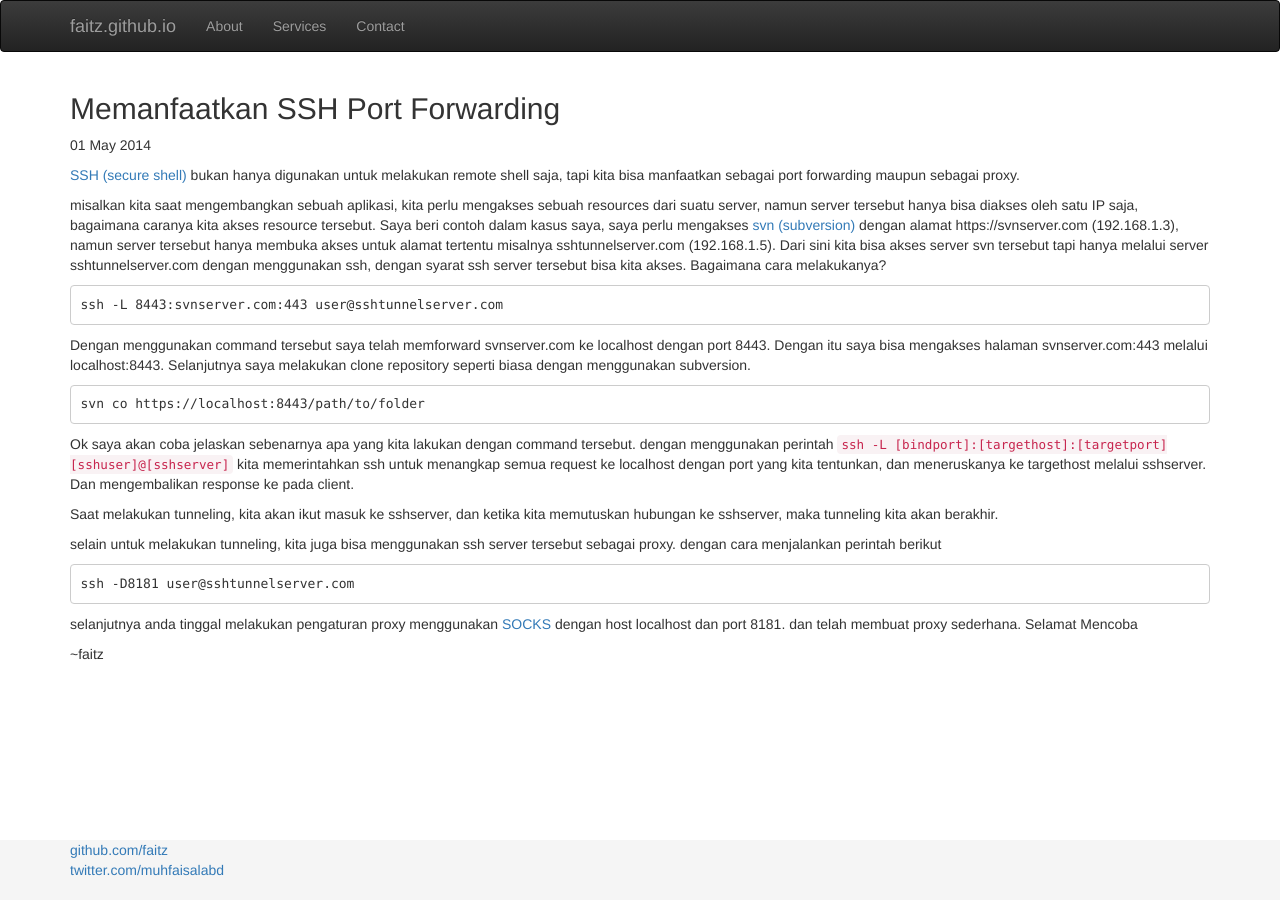
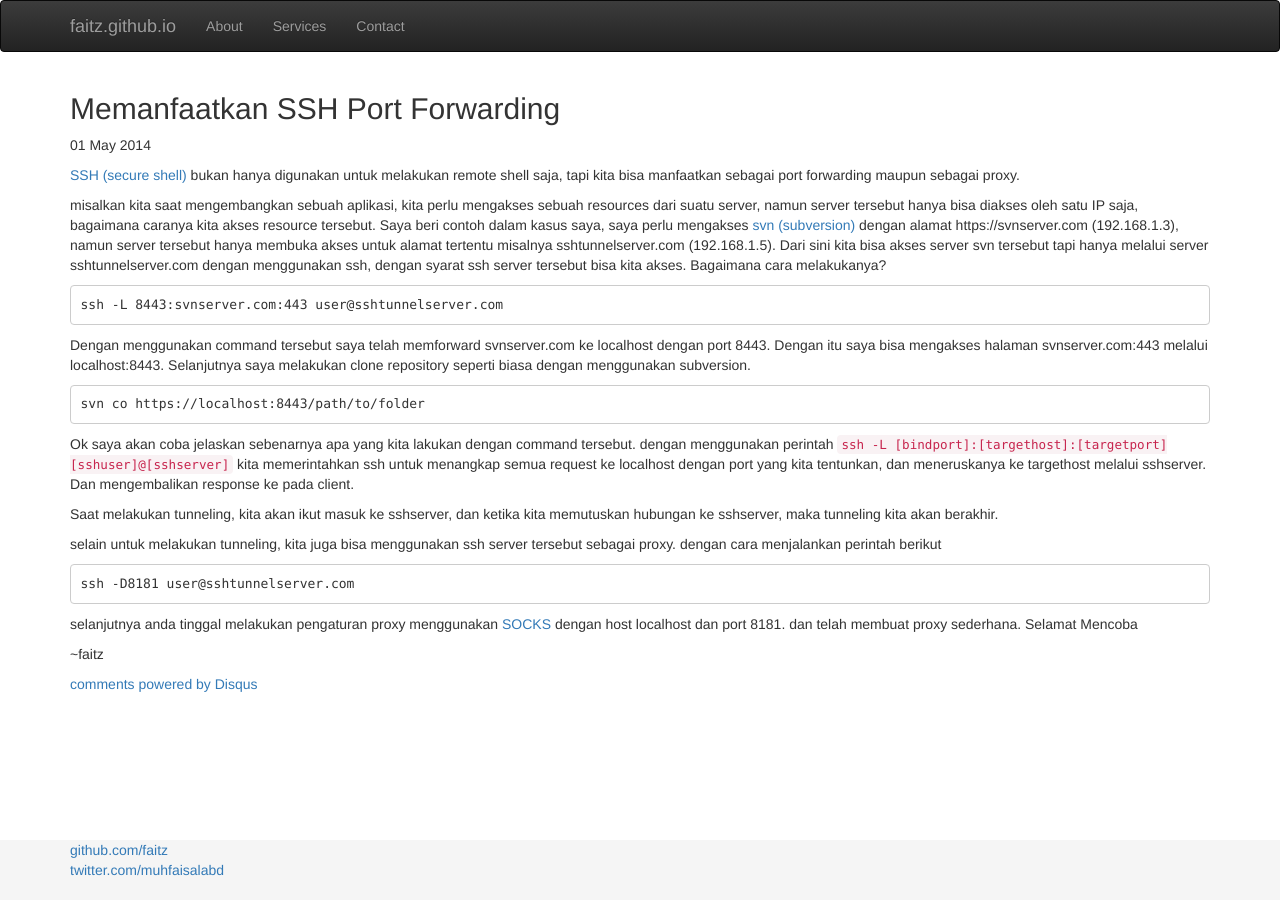
Before and after one commit to faitz/faitz.github.io, a Jekyll site: the page built from _posts/2014-05-01-memanfaatkan-ssh-port-forwarding.markdown, in a window 1280 px wide. Built offline with Jekyll 4.4.1, drawn with Linux system fonts in a browser that asks for light colours; nearby versions of some CDN libraries; Markdown is read by kramdown in place of the engine named in the settings; comment, search, counter and statistics services are not loaded; some of the changed lines change nothing that is shown.

Commit message:
add disqus

```diff
--- a/_layouts/post.html
+++ b/_layouts/post.html
@@ -7,3 +7,18 @@
 <div class="post">
 {{ content }}
 </div>
+
+ <div id="disqus_thread"></div>
+    <script type="text/javascript">
+        /* * * CONFIGURATION VARIABLES: EDIT BEFORE PASTING INTO YOUR WEBPAGE * * */
+        var disqus_shortname = 'faitz'; // required: replace example with your forum shortname
+
+        /* * * DON'T EDIT BELOW THIS LINE * * */
+        (function() {
+            var dsq = document.createElement('script'); dsq.type = 'text/javascript'; dsq.async = true;
+            dsq.src = '//' + disqus_shortname + '.disqus.com/embed.js';
+            (document.getElementsByTagName('head')[0] || document.getElementsByTagName('body')[0]).appendChild(dsq);
+        })();
+    </script>
+    <noscript>Please enable JavaScript to view the <a href="http://disqus.com/?ref_noscript">comments powered by Disqus.</a></noscript>
+    <a href="http://disqus.com" class="dsq-brlink">comments powered by <span class="logo-disqus">Disqus</span></a>
```
